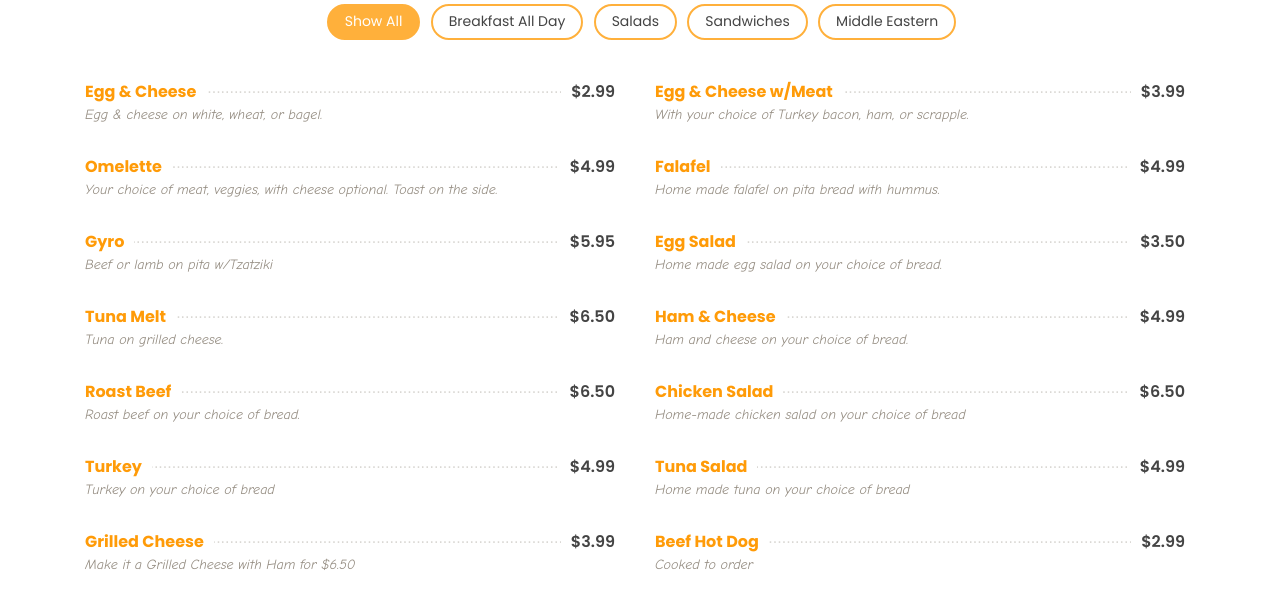
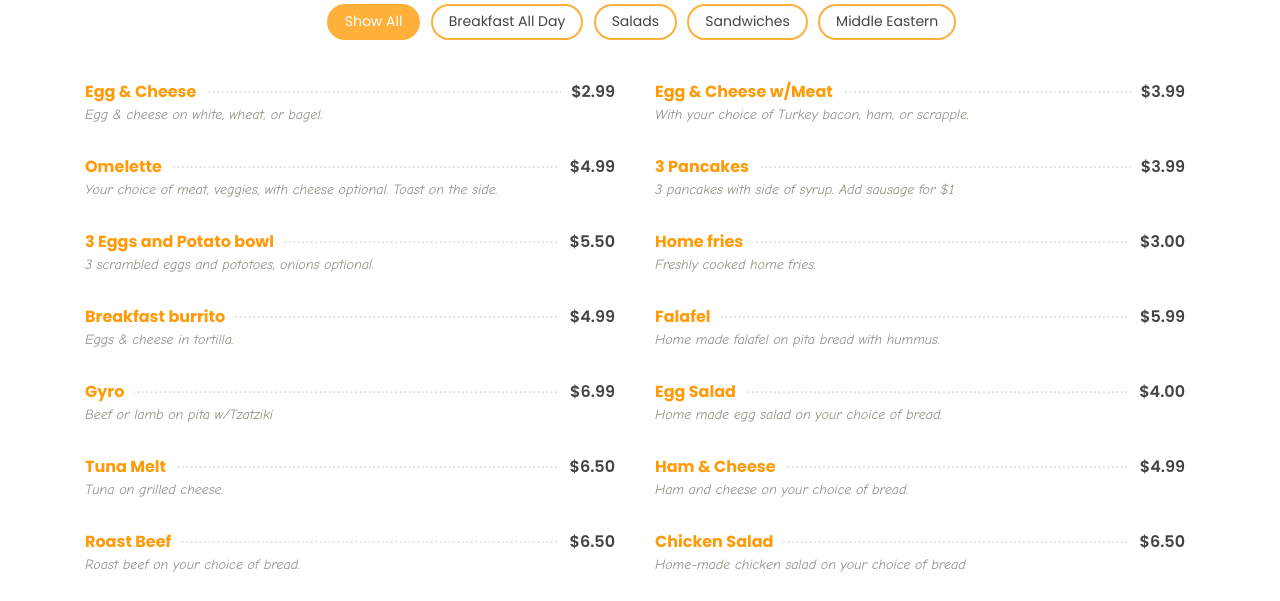
Before and after one commit to yhussin/cobblestone, a plain HTML site: page index.html in a window 1280 px wide. Shown: the part 699-1300 px from the top of the page. Drawn offline with Linux system fonts and the light colour scheme.

Commit message:
Updates to prices

```diff
--- a/index.html
+++ b/index.html
@@ -153,9 +153,45 @@
             </div>
           </div>
 
+          <div class="col-lg-6 menu-item filter-breakfast">
+            <div class="menu-content">
+              <a href="#">3 Pancakes</a><span>$3.99</span>
+            </div>
+            <div class="menu-ingredients">
+            3 pancakes with side of syrup. Add sausage for $1
+            </div>
+          </div>
+
+          <div class="col-lg-6 menu-item filter-breakfast">
+            <div class="menu-content">
+              <a href="#">3 Eggs and Potato bowl</a><span>$5.50</span>
+            </div>
+            <div class="menu-ingredients">
+            3 scrambled eggs and pototoes, onions optional.
+            </div>
+          </div>
+
+          <div class="col-lg-6 menu-item filter-breakfast">
+            <div class="menu-content">
+              <a href="#">Home fries</a><span>$3.00</span>
+            </div>
+            <div class="menu-ingredients">
+            Freshly cooked home fries.
+            </div>
+          </div>
+
+          <div class="col-lg-6 menu-item filter-breakfast">
+            <div class="menu-content">
+              <a href="#">Breakfast burrito</a><span>$4.99</span>
+            </div>
+            <div class="menu-ingredients">
+            Eggs & cheese in tortilla.
+            </div>
+          </div>
+
           <div class="col-lg-6 menu-item filter-middle">
             <div class="menu-content">
-              <a href="#">Falafel</a><span>$4.99</span>
+              <a href="#">Falafel</a><span>$5.99</span>
             </div>
             <div class="menu-ingredients">
               Home made falafel on pita bread with hummus.
@@ -164,7 +200,7 @@
 
           <div class="col-lg-6 menu-item filter-middle">
             <div class="menu-content">
-              <a href="#">Gyro</a><span>$5.95</span>
+              <a href="#">Gyro</a><span>$6.99</span>
             </div>
             <div class="menu-ingredients">
               Beef or lamb on pita w/Tzatziki
@@ -173,7 +209,7 @@
 
           <div class="col-lg-6 menu-item filter-sandwich">
             <div class="menu-content">
-              <a href="#">Egg Salad</a><span>$3.50</span>
+              <a href="#">Egg Salad</a><span>$4.00</span>
             </div>
             <div class="menu-ingredients">
               Home made egg salad on your choice of bread.
```
